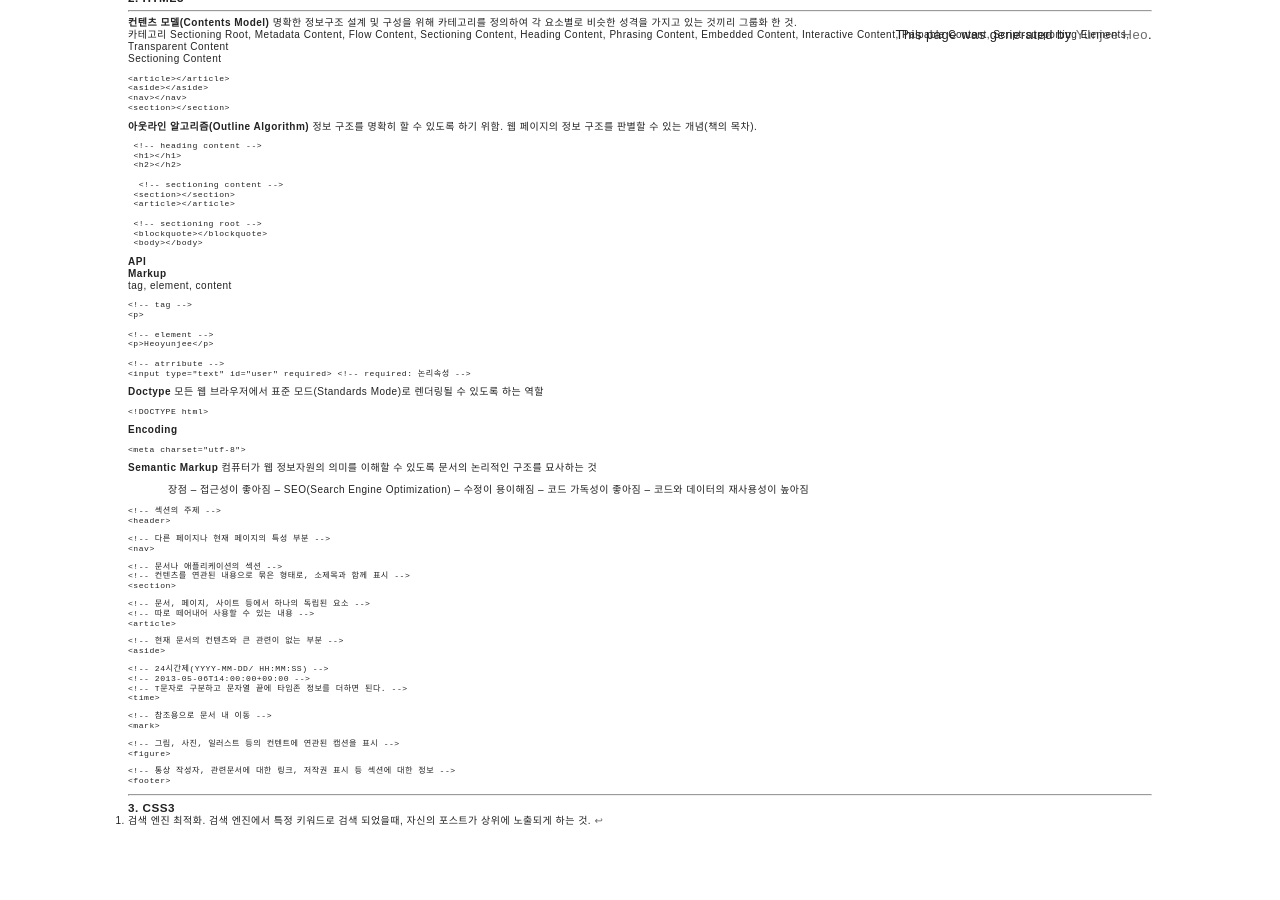
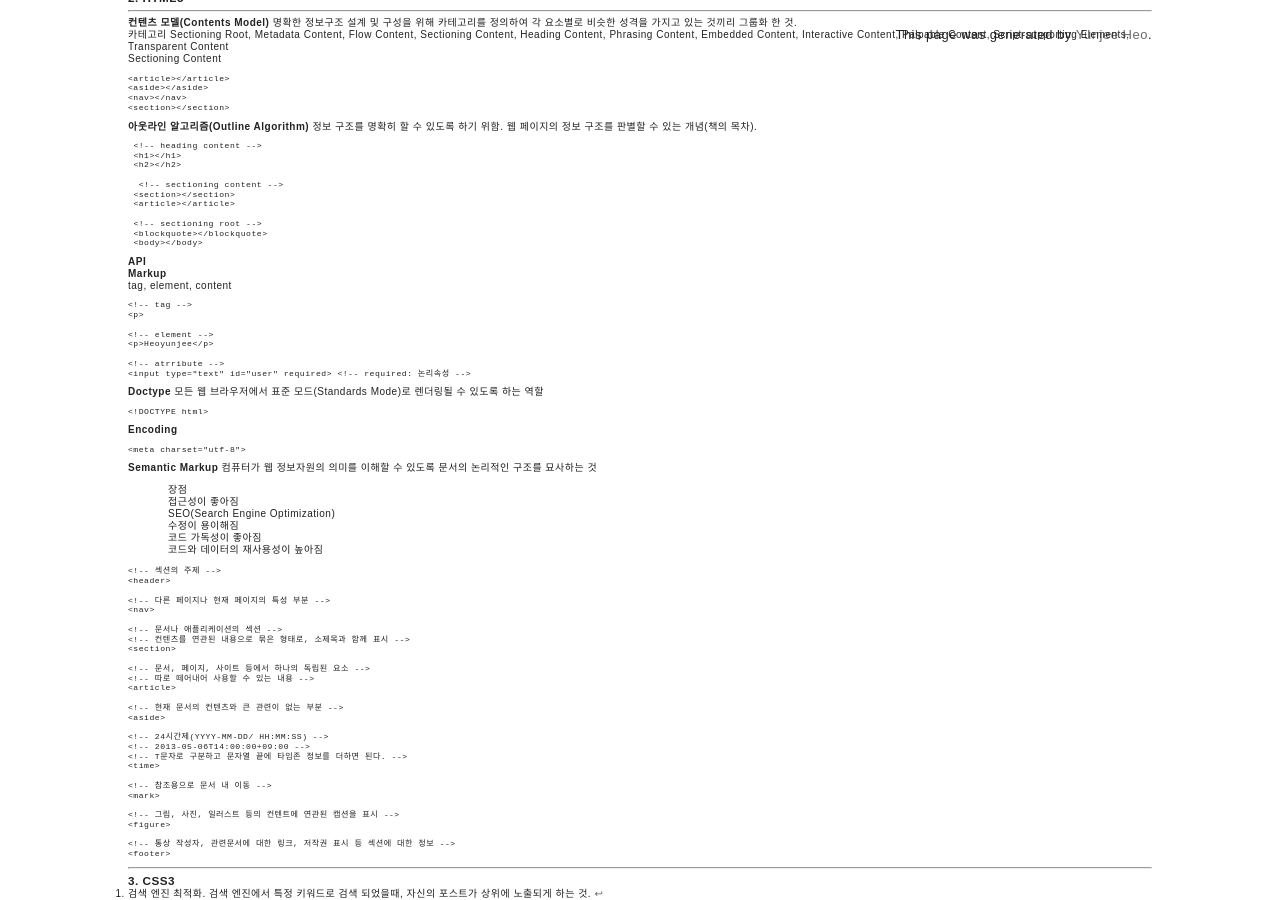
Before and after one commit to ooyunjee/blog, a Jekyll site: the page built from _posts/2016-10-11-html-css-summary.markdown, in a window 1280 px wide and 900 px high, scrolled down 818 px. Built offline with Jekyll 4.4.1, drawn with Linux system fonts in a browser that asks for light colours; before the commit the page ends 1645 px from its top, so only the background shows below that.

Commit message:
Update post HTML CSS md

````diff
--- a/_posts/2016-10-11-html-css-summary.markdown
+++ b/_posts/2016-10-11-html-css-summary.markdown
@@ -23,19 +23,19 @@
 >
 >**Tim Berners - Lee**
 
-장애에 대한 이해
+* 장애에 대한 이해
 
-* 시각 장애 - 전맹, 저시력
-* 청각 장애
-* 지체 장애 - 절단 및 지체기능 장애
-* 뇌병변 장애
+  * 시각 장애 - 전맹, 저시력
+  * 청각 장애
+  * 지체 장애 - 절단 및 지체기능 장애
+  * 뇌병변 장애
 
 
-환경에 대한 이해 다양한 Platform
+* 환경에 대한 이해 다양한 Platform
 
-* Cross Browsing
-* SEO(Search Engine Optimization) [^1]
-* 저사양 또는 저속회선
+  * Cross Browsing
+  * SEO(Search Engine Optimization) [^1]
+  * 저사양 또는 저속회선
 
 -----
 
@@ -51,7 +51,7 @@
 
 **웹 접근성 보장 및 개선을 위한 두가지 방법론**
 
-- 가이드라인 준수
+* 가이드라인 준수
 
 > - 4가지 원칙
 > **P** erceivable(인지, 자각)
@@ -62,7 +62,7 @@
 > - [참고 - 웹 표준의 이해](http://webdir.tistory.com/34)
 > - [WCAG 2.0](https://www.w3.org/WAI/): Web Content Accessibility Guidelines
 
-- 웹 표준 준수
+* 웹 표준 준수
 
 > - HTML5
 > - CSS3
@@ -77,12 +77,12 @@
 
 -----
 
-- **컨텐츠 모델(Contents Model)**
+**컨텐츠 모델(Contents Model)**
  명확한 정보구조 설계 및 구성을 위해 카테고리를 정의하여 각 요소별로 비슷한 성격을 가지고 있는 것끼리 그룹화 한 것.
- - 카테고리
+  * 카테고리
    Sectioning Root, Metadata Content, Flow Content, Sectioning Content, Heading Content, Phrasing Content, Embedded Content, Interactive Content, Palpable Content, Script-supporting Elements, Transparent Content
 
- - Sectioning Content
+ * Sectioning Content
 
    ```html
    <article></article>
@@ -90,7 +90,8 @@
    <nav></nav>
    <section></section>
    ```
-- **아웃라인 알고리즘(Outline Algorithm)**
+
+**아웃라인 알고리즘(Outline Algorithm)**
  정보 구조를 명확히 할 수 있도록 하기 위함.
  웹 페이지의 정보 구조를 판별할 수 있는 개념(책의 목차).
 
@@ -110,10 +111,10 @@
  ```
 
 
-- **API**
+**API**
 
-- **Markup**
- - tag, element, content
+**Markup**
+ * tag, element, content
 
 ```html
 <!-- tag -->
@@ -126,75 +127,59 @@
 <input type="text" id="user" required> <!-- required: 논리속성 -->
 ```
 
-- **Doctype**
+**Doctype**
 모든 웹 브라우저에서 표준 모드(Standards Mode)로 렌더링될 수 있도록 하는 역할
 
 ```html
 <!DOCTYPE html>
 ```
 
-- **Encoding**
+**Encoding**
 
 ```html
 <meta charset="utf-8">
 ```
 
-- **Semantic Markup**
+**Semantic Markup**
 컴퓨터가 웹 정보자원의 의미를 이해할 수 있도록 문서의 논리적인 구조를 묘사하는 것
 
 > 장점
-> – 접근성이 좋아짐
-> – SEO(Search Engine Optimization)
-> – 수정이 용이해짐
-> – 코드 가독성이 좋아짐
-> – 코드와 데이터의 재사용성이 높아짐
+> * 접근성이 좋아짐
+> * SEO(Search Engine Optimization)
+> * 수정이 용이해짐
+> * 코드 가독성이 좋아짐
+> * 코드와 데이터의 재사용성이 높아짐
 
 
 ```html
 <!-- 섹션의 주제 -->
 <header>
-```
 
-```html
 <!-- 다른 페이지나 현재 페이지의 특성 부분 -->
 <nav>
-```
 
-```html
 <!-- 문서나 애플리케이션의 섹션 -->
 <!-- 컨텐츠를 연관된 내용으로 묶은 형태로, 소제목과 함께 표시 -->
 <section>
-```
 
-```html
 <!-- 문서, 페이지, 사이트 등에서 하나의 독립된 요소 -->
 <!-- 따로 떼어내어 사용할 수 있는 내용 -->
 <article>
-```
 
-```html
 <!-- 현재 문서의 컨텐츠와 큰 관련이 없는 부분 -->
 <aside>
-```
 
-```html
 <!-- 24시간제(YYYY-MM-DD/ HH:MM:SS) -->
 <!-- 2013-05-06T14:00:00+09:00 -->
 <!-- T문자로 구분하고 문자열 끝에 타임존 정보를 더하면 된다. -->
 <time>
-```
 
-```html
 <!-- 참조용으로 문서 내 이동 -->
 <mark>
-```
 
-```html
 <!-- 그림, 사진, 일러스트 등의 컨텐트에 연관된 캡션을 표시 -->
 <figure>
-```
 
-```html
 <!-- 통상 작성자, 관련문서에 대한 링크, 저작권 표시 등 섹션에 대한 정보 -->
 <footer>
 ```
````
